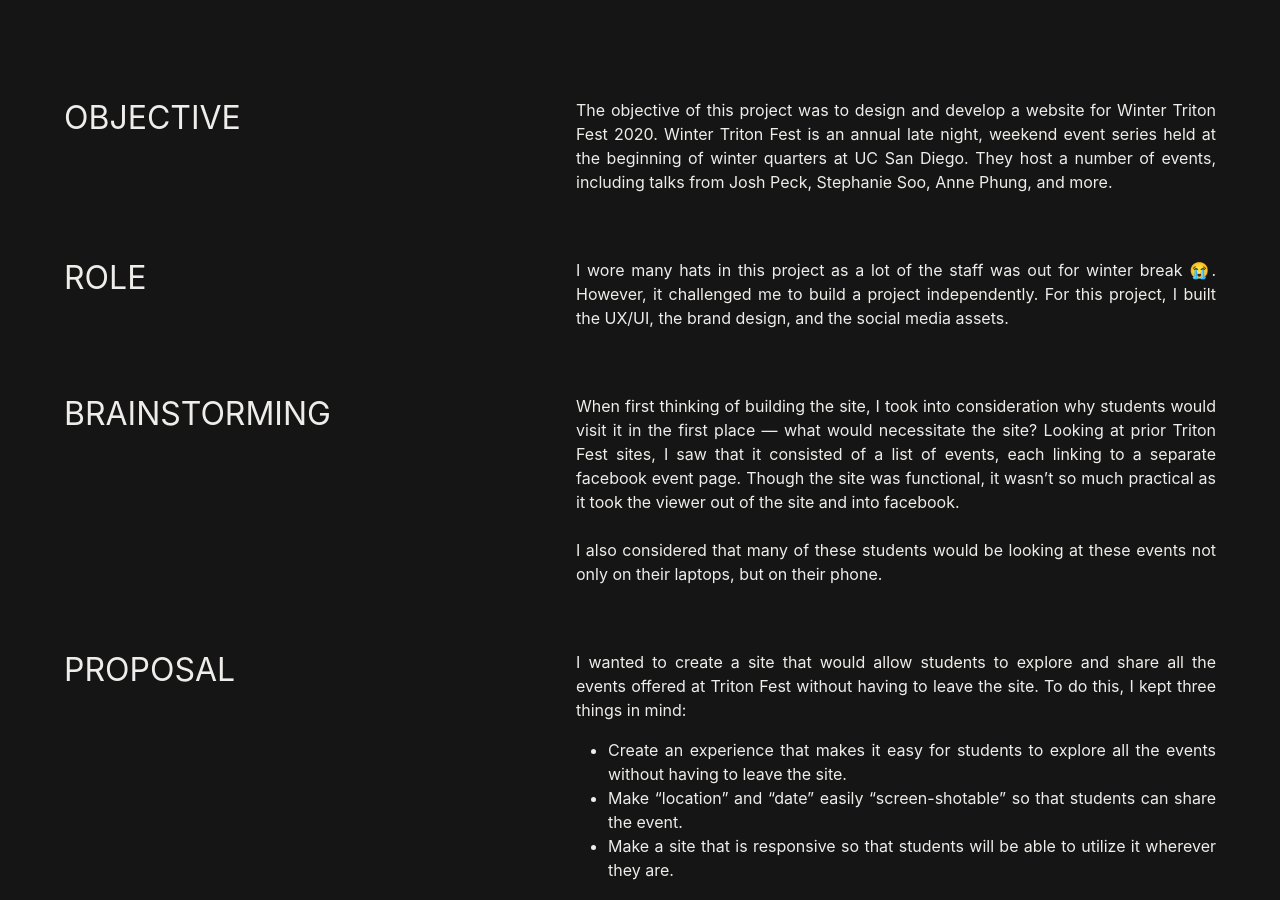
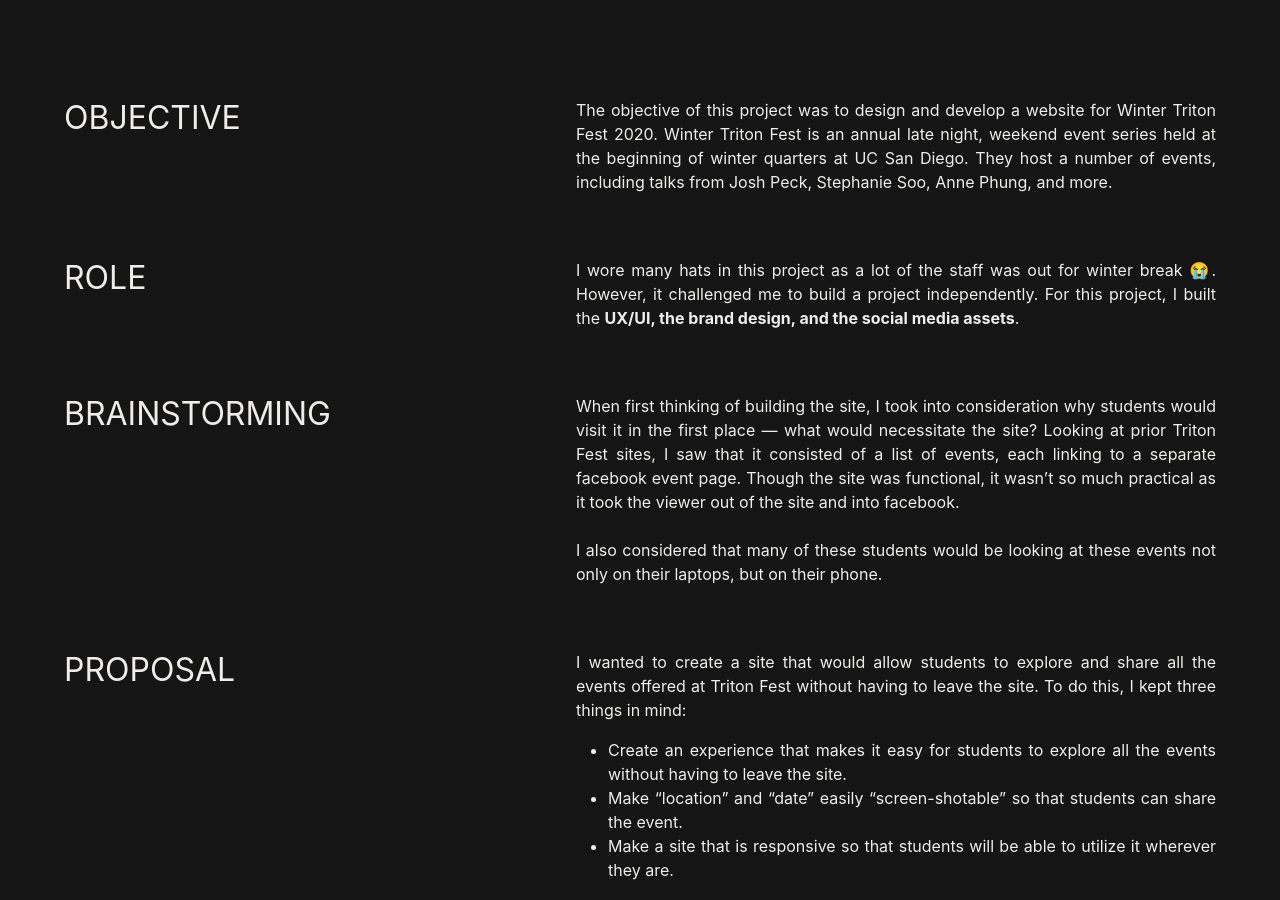
Before and after one commit to mochimilk/tangerine-sunshine, a Jekyll site: the page built from _posts/2020-05-07-winter-triton-fest-2020.md, in a window 1280 px wide and 900 px high, scrolled down 1413 px. Built offline with Jekyll 4.4.1, drawn with Linux system fonts in a browser that asks for light colours; nearby versions of some CDN libraries.

```diff
--- a/_posts/2020-05-07-winter-triton-fest-2020.md
+++ b/_posts/2020-05-07-winter-triton-fest-2020.md
@@ -13,7 +13,7 @@ The objective of this project was to design and develop a website for Winter Tri
 
 ## Role
 
-I wore many hats in this project as a lot of the staff was out for winter break 😭. However, it challenged me to build a project independently. For this project, I built the UX/UI, the brand design, and the social media assets.
+I wore many hats in this project as a lot of the staff was out for winter break 😭. However, it challenged me to build a project independently. For this project, I built the **UX/UI, the brand design, and the social media assets**.
 
 ## Brainstorming
 
```
